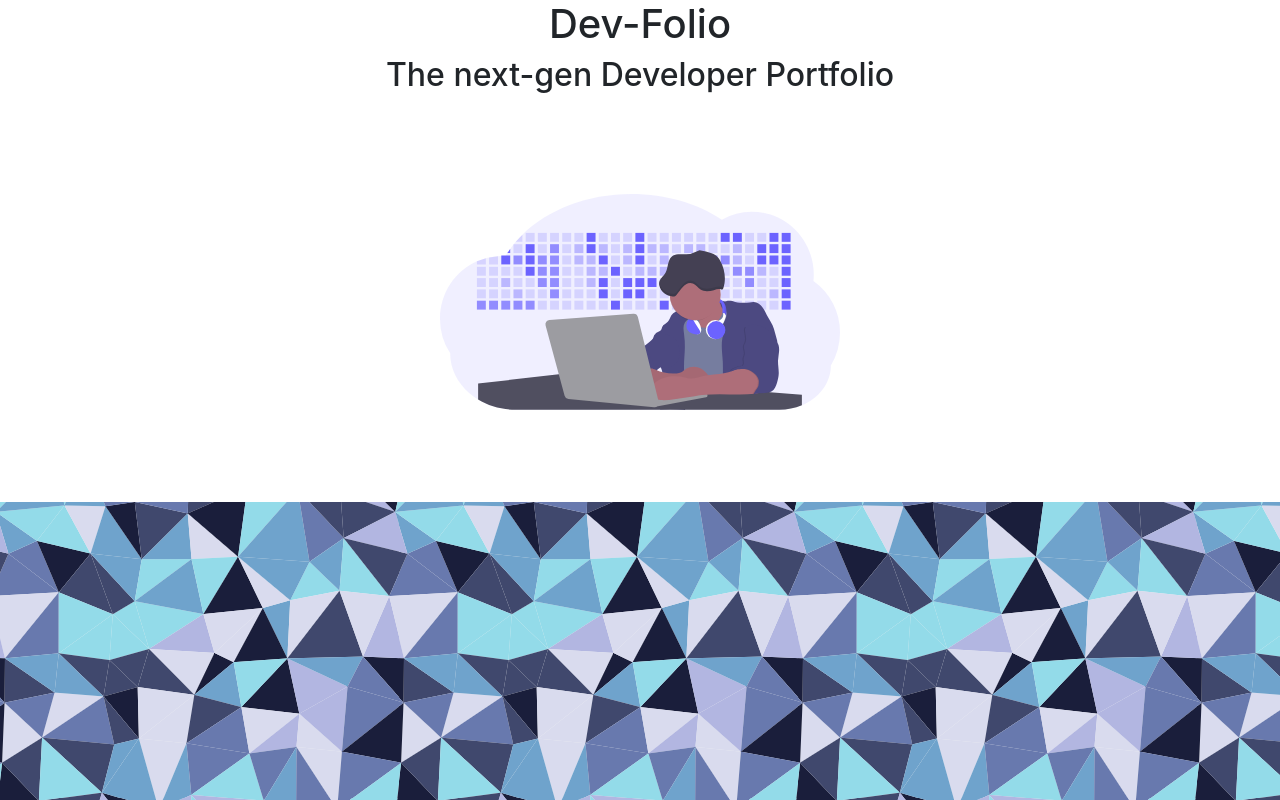
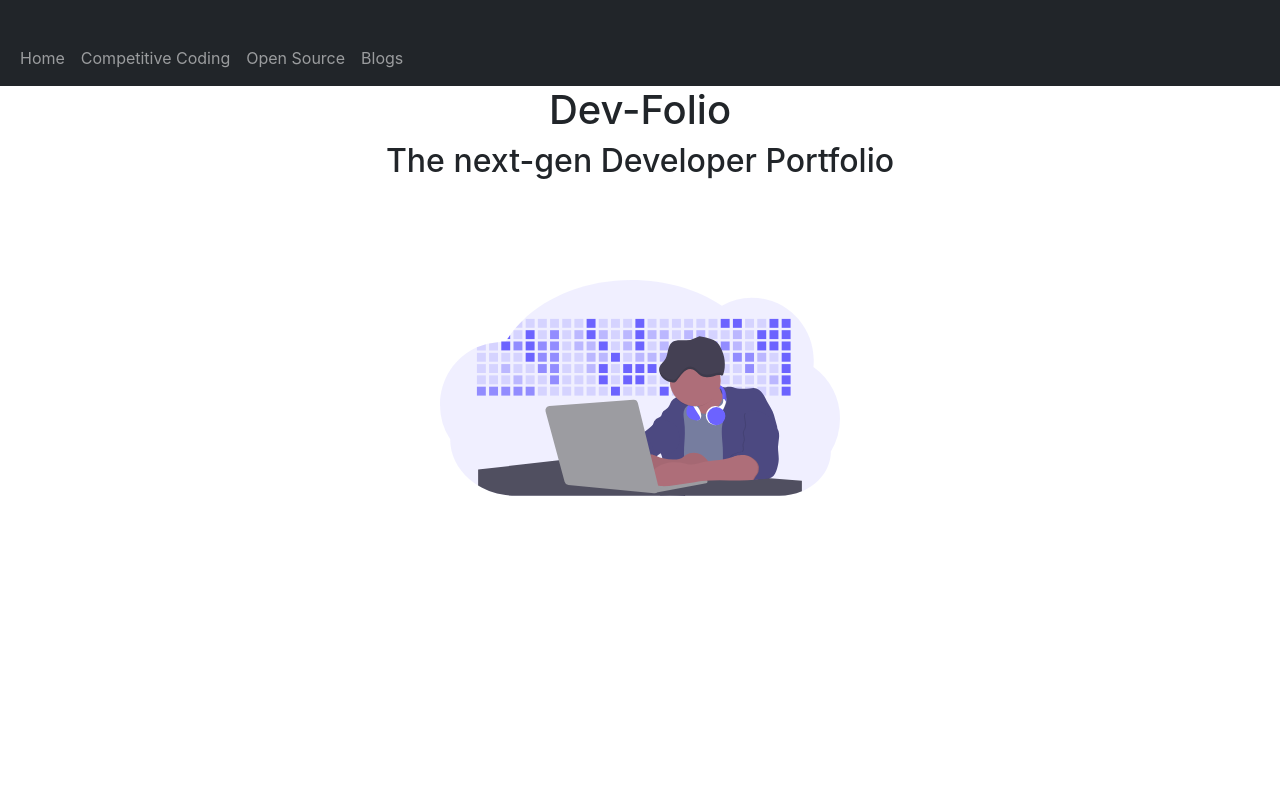
Before and after one commit to tejaswini22199/DevFolio, a React (Create React App) app: page / in a window 1280 px wide. Built offline with nearby package versions, Linux system fonts and the light colour scheme.

Commit message:
navbar working fine and few styling

```diff
--- a/public/index.html
+++ b/public/index.html
@@ -10,8 +10,8 @@
       content="Web site created using create-react-app"
     />
     <link rel="preconnect" href="https://fonts.gstatic.com">
+    <link href="https://cdn.jsdelivr.net/npm/bootstrap@5.0.0-beta1/dist/css/bootstrap.min.css" rel="stylesheet" integrity="sha384-giJF6kkoqNQ00vy+HMDP7azOuL0xtbfIcaT9wjKHr8RbDVddVHyTfAAsrekwKmP1" crossorigin="anonymous">
 
-    <link href="https://cdn.jsdelivr.net/npm/bootstrap@5.0.0-beta1/dist/css/bootstrap.min.css" rel="stylesheet" integrity="sha384-giJF6kkoqNQ00vy+HMDP7azOuL0xtbfIcaT9wjKHr8RbDVddVHyTfAAsrekwKmP1" crossorigin="anonymous">
     <link rel="apple-touch-icon" href="%PUBLIC_URL%/logo192.png" />
     <!--
       manifest.json provides metadata used when your web app is installed on a
@@ -32,6 +32,7 @@
   <body>
     <noscript>You need to enable JavaScript to run this app.</noscript>
     <script src="https://kit.fontawesome.com/3d331bee7e.js" crossorigin="anonymous"></script>
+    <script src="https://cdn.jsdelivr.net/npm/bootstrap@5.0.0-beta1/dist/js/bootstrap.bundle.min.js" integrity="sha384-ygbV9kiqUc6oa4msXn9868pTtWMgiQaeYH7/t7LECLbyPA2x65Kgf80OJFdroafW" crossorigin="anonymous"></script>
     <div id="root"></div>
     <!--
       This HTML file is a template.
--- a/src/App.css
+++ b/src/App.css
@@ -1,4 +1,4 @@
-nav{
+/* nav{
   background-color: black;
   height:100px;
   text-align: center;
@@ -6,8 +6,8 @@ nav{
 nav a
 {
   color:white;
-}
-nav ul{
+} */
+ul{
   list-style:None;
   display: flex;
   flex-direction: row;
@@ -95,7 +95,13 @@ nav ul{
   display: flex;
   flex-direction: column;
   align-items: center;
+  border-style: dashed;
+  width: fit-content;
   justify-content: center;
+  padding: 1%;
+  border-radius: 10%;
+  border-color: blueviolet;
+  border-width: 5%;
 }
 .imageG{
   width:200px;
@@ -107,6 +113,3 @@ nav ul{
   border:1px solid rgb(78, 189, 223);
   background-color: #54a0ff;
 }
-html{
-  background-image: url('./images/Trianglify-2.9s-1084px.png') !important;
-}
--- a/src/App.js
+++ b/src/App.js
@@ -8,13 +8,23 @@ function App() {
   return (
    <div className="wrapper">
       <BrowserRouter>
-     <nav className="collapse navbar-collapse">
-       <ul className="navbar-nav">
-         <li className="nav-item"><Link to="/">Home</Link></li>
-         <li className="nav-item"><Link to="/Competitivecoding">Competitive Coding</Link></li>
-         <li className="nav-item"><Link to="/OpenSource">Open Source</Link></li>
-         <li className="nav-item"><Link to="/Blogg" >Blogs</Link></li>
+     <nav className="navbar navbar-default navbar-fixed-top navbar-expand-lg navbar-dark bg-dark center">
+       <div className="container-fluid">
+       <div className="navbar-header">
+        {/* <p className="navbar-brand">DEV-FOLIO</p>  */}
+        <button className="navbar-toggler" type="button" data-bs-toggle="collapse" data-bs-target="#Drop" aria-controls="Drop" aria-expanded="false" aria-label="Toggle navigation">
+          <span className="navbar-toggler-icon"></span>
+        </button>
+       </div>
+       <div className="collapse navbar-collapse" id="Drop">
+       <ul className="navbar-nav ml-auto">
+         <li className="nav-item active"><Link className="nav-link" to="/">Home</Link></li>
+         <li className="nav-item"><Link className="nav-link"  aria-current="page" to="/Competitivecoding">Competitive Coding</Link></li>
+         <li className="nav-item"><Link className="nav-link" to="/OpenSource">Open Source</Link></li>
+         <li className="nav-item"><Link className="nav-link" to="/Blogg" >Blogs</Link></li>
        </ul>
+       </div>
+       </div>
       </nav>
 
       <Switch>
--- a/src/Components/GithubUser.js
+++ b/src/Components/GithubUser.js
@@ -7,6 +7,7 @@ const GithubUser = ({user}) => {
     }
     var hire=user.hireable;
     return (
+        <center>
         <div className="gituser">
             <h3>{user.name}</h3>
             <img className="imageG" src={user.avatar_url} alt="No User Selected"></img>
@@ -21,6 +22,7 @@ const GithubUser = ({user}) => {
             <a href={user.html_url}><button className="btnC">View On Github</button></a>
             <p>{hire?<h1>Looking for Hiring Opportunities</h1>:<p></p>}</p>
         </div>
+        </center>
     )
 }
 
--- a/src/Components/Loader.js
+++ b/src/Components/Loader.js
@@ -3,7 +3,9 @@ import React from 'react'
 const Loader = () => {
     return (
         <div>
-            <h1>Please wait until data is fetched</h1>
+            <center>
+                <h2>Please wait until data is fetched</h2>
+            </center>
         </div>
     )
 }
```
Also changed, not shown: 1 other file (tests, documents, lock files or other folders).
